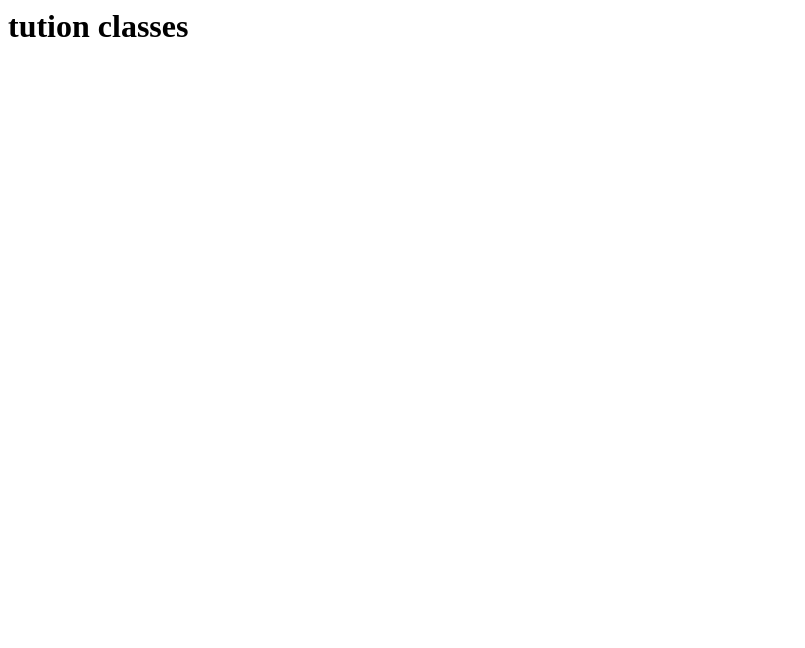
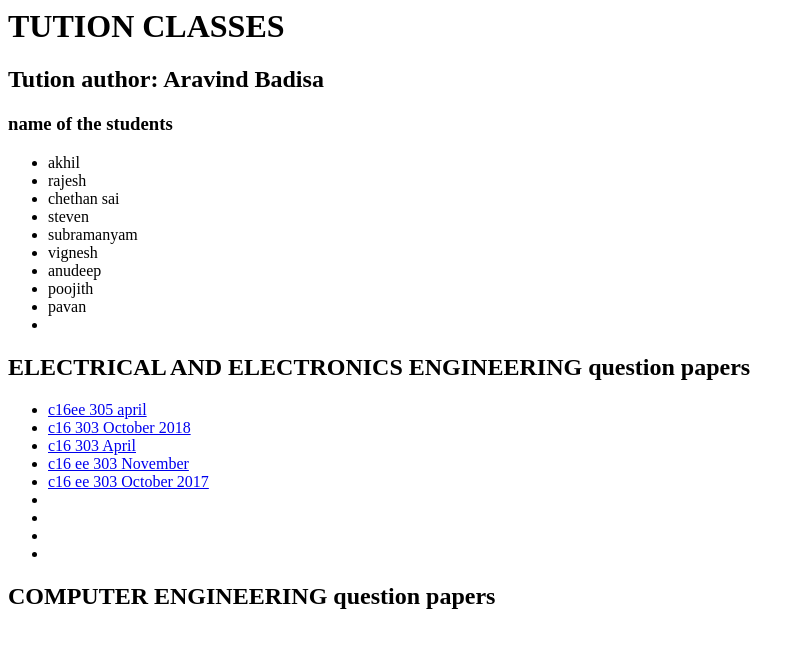
Before and after one commit to aravindbadisa/Tuition-, a plain HTML site: page index.html in a window 1280 px wide. Shown: the whole page, without its empty margins (0-805 px from the left). Drawn offline with Linux system fonts and the light colour scheme.

Commit message:
Update index.html

```diff
--- a/index.html
+++ b/index.html
@@ -1,12 +1,60 @@
+
 <html>
-<body>
-<h1>tution classes</h1>
+  <body class="body">
+
+   <link href="style.css" rel="stylesheet">
+    <div class="heading">
+    <h1>TUTION CLASSES</h1>
+    </div>
+    <div class="author">
+  <h2>Tution author: Aravind Badisa</h2>
+    </div>
+
+    <h3>name of the students </h3>
+    <ul>
+     <li>akhil</li>
+     <li>rajesh</li>
+     <li>chethan sai</li>
+     <li>steven</li>
+     <li>subramanyam</li>
+     <li>vignesh</li>
+     <li>anudeep</li>
+     <li>poojith</li>
+     <li>pavan</li>
+     <li></li>
+   </ul>
+
+    <h2>ELECTRICAL AND ELECTRONICS ENGINEERING question papers </h2>
+  <ul>
+  <li><a href="C16-EE-305042018.pdf">c16ee 305 april</a></li>
+<li>  <a href="C16-EE-303102018.pdf">c16 303 October 2018</a></li>
+ <li> <a href="C16-EE-303042019.pdf">c16 303 April</a></li>
+ <li> <a href="C16-EE-303112019.pdf">c16 ee 303 November</a></li>
+  <li><a href="C16-EE-303102017.pdf">c16 ee 303 October 2017</a></li>
+  <li><a href=""></a></li>
+  <li><a href=""></a></li>
+  <li><a href=""></a></li>
+  <li><a href=""></a></li>
+  <a href=""></a></li>
+  </ul>
+  <h2>COMPUTER ENGINEERING question papers </h2>
+  <a href=""></a>
+  <a href=""></a>
+  <a href=""></a>
+  <a href=""></a>
+  <a href=""></a>
+  <a href=""></a>
+  <a href=""></a>
+  <a href=""></a>
+
+<a href=""></a>
 
 
 
 
+  </body>
 
-</body>
+
 
 
 </html>
```
